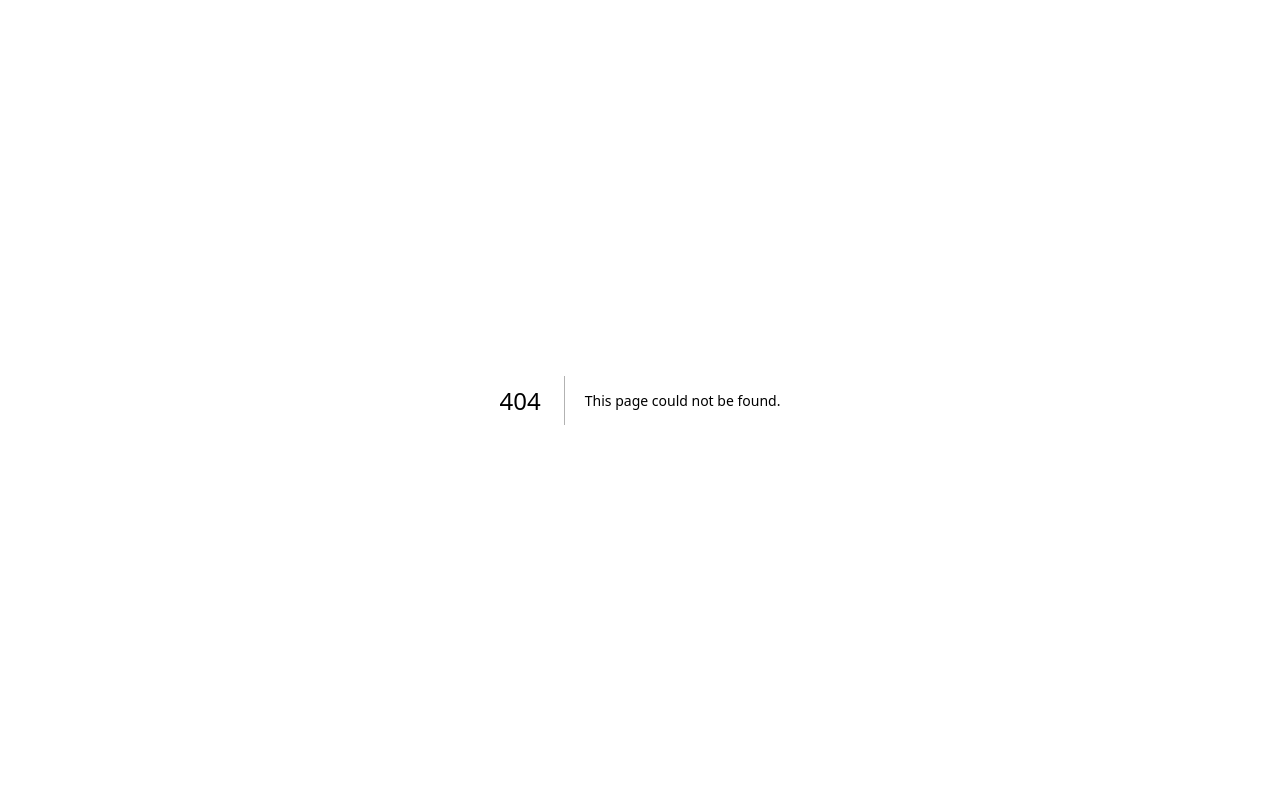
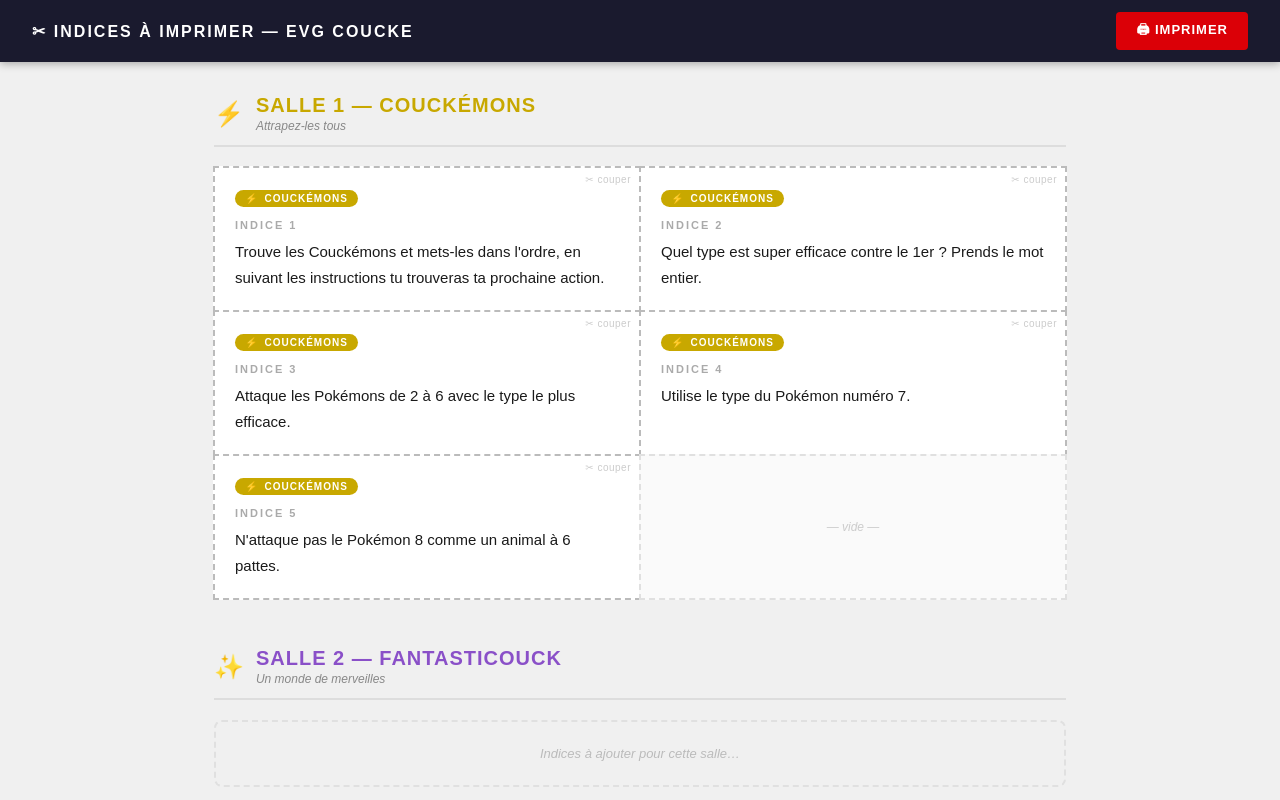
Before and after one commit to GillesdeGhel/evg-coucke, a Next.js app: page /indices in a window 1280 px wide. Before the commit this address had no page. Shown: the top 800 px of the page. Built offline with nearby package versions, Linux system fonts and the light colour scheme.

Commit message:
add printable clue cards page at /indices
- Print-optimized layout with dashed cut lines
- Cards grid (2 per row) per room
- Couckémons room filled with 5 clues
- Other rooms show placeholder
- Print button + @media print styles

Co-Authored-By: Claude Sonnet 4.6 <noreply@anthropic.com>

```diff
--- /dev/null
+++ b/pages/indices.jsx
@@ -0,0 +1,348 @@
+import Head from "next/head";
+
+const ROOMS = [
+  {
+    id: 1,
+    name: "Couckémons",
+    subtitle: "Attrapez-les tous",
+    icon: "⚡",
+    color: "#F7D02C",
+    colorDark: "#C8A800",
+    indices: [
+      {
+        num: 1,
+        text: "Trouve les Couckémons et mets-les dans l'ordre, en suivant les instructions tu trouveras ta prochaine action.",
+      },
+      {
+        num: 2,
+        text: "Quel type est super efficace contre le 1er ? Prends le mot entier.",
+      },
+      {
+        num: 3,
+        text: "Attaque les Pokémons de 2 à 6 avec le type le plus efficace.",
+      },
+      {
+        num: 4,
+        text: "Utilise le type du Pokémon numéro 7.",
+      },
+      {
+        num: 5,
+        text: "N'attaque pas le Pokémon 8 comme un animal à 6 pattes.",
+      },
+    ],
+  },
+  {
+    id: 2,
+    name: "Fantasticouck",
+    subtitle: "Un monde de merveilles",
+    icon: "✨",
+    color: "#C890F8",
+    colorDark: "#8A50C8",
+    indices: [],
+  },
+  {
+    id: 3,
+    name: "Alex(ia)",
+    subtitle: "La bien-aimée",
+    icon: "♥",
+    color: "#FF6B8A",
+    colorDark: "#C83050",
+    indices: [],
+  },
+  {
+    id: 4,
+    name: 'Le "Triathlon"',
+    subtitle: "Courir, nager, pédaler... ou pas",
+    icon: "🏊",
+    color: "#60C8F5",
+    colorDark: "#1A80C0",
+    indices: [],
+  },
+  {
+    id: 5,
+    name: "Pro-Gaming",
+    subtitle: "Instead of Programming",
+    icon: "🎮",
+    color: "#A080F8",
+    colorDark: "#6040C0",
+    indices: [],
+  },
+  {
+    id: 6,
+    name: "Jeux de Société",
+    subtitle: "Mais pas après 21h",
+    icon: "🎲",
+    color: "#F0C060",
+    colorDark: "#B08020",
+    indices: [],
+  },
+  {
+    id: 7,
+    name: "The Belfius Heist",
+    subtitle: "Le casse du siècle",
+    icon: "🏦",
+    color: "#40DFA0",
+    colorDark: "#108060",
+    indices: [],
+  },
+  {
+    id: 8,
+    name: "La Flamme de la Flemme",
+    subtitle: "L'inextinguible passion pour rien",
+    icon: "🔥",
+    color: "#FF8040",
+    colorDark: "#C04010",
+    indices: [],
+  },
+];
+
+export default function Indices() {
+  return (
+    <>
+      <Head>
+        <title>Indices — EVG Coucke</title>
+        <style>{`
+          * { box-sizing: border-box; margin: 0; padding: 0; }
+
+          body {
+            background: #f0f0f0;
+            font-family: Arial, sans-serif;
+          }
+
+          .screen-nav {
+            background: #1a1a2e;
+            color: white;
+            padding: 12px 32px;
+            display: flex;
+            align-items: center;
+            justify-content: space-between;
+            position: sticky;
+            top: 0;
+            z-index: 100;
+            box-shadow: 0 2px 8px rgba(0,0,0,0.3);
+          }
+
+          .screen-nav h1 {
+            font-size: 16px;
+            font-weight: 800;
+            letter-spacing: 2px;
+            text-transform: uppercase;
+          }
+
+          .print-btn {
+            background: #DB0007;
+            color: white;
+            border: none;
+            padding: 8px 20px;
+            border-radius: 4px;
+            font-size: 13px;
+            font-weight: 700;
+            cursor: pointer;
+            letter-spacing: 1px;
+            text-transform: uppercase;
+          }
+
+          .print-btn:hover { background: #AA0005; }
+
+          .page-wrapper {
+            max-width: 900px;
+            margin: 0 auto;
+            padding: 32px 24px 60px;
+          }
+
+          .room-section {
+            margin-bottom: 48px;
+          }
+
+          .room-header {
+            display: flex;
+            align-items: center;
+            gap: 12px;
+            margin-bottom: 20px;
+            padding-bottom: 12px;
+            border-bottom: 2px solid #ddd;
+          }
+
+          .room-icon {
+            font-size: 24px;
+          }
+
+          .room-title {
+            font-size: 20px;
+            font-weight: 900;
+            text-transform: uppercase;
+            letter-spacing: 1px;
+          }
+
+          .room-subtitle {
+            font-size: 12px;
+            color: #888;
+            font-style: italic;
+            margin-top: 2px;
+          }
+
+          .cards-grid {
+            display: grid;
+            grid-template-columns: repeat(2, 1fr);
+            gap: 0;
+          }
+
+          .card {
+            border: 2px dashed #bbb;
+            padding: 20px;
+            position: relative;
+            background: white;
+            margin: -1px;
+            page-break-inside: avoid;
+            break-inside: avoid;
+          }
+
+          .cut-corner {
+            position: absolute;
+            top: 6px;
+            right: 8px;
+            font-size: 10px;
+            color: #ccc;
+            letter-spacing: 0.5px;
+          }
+
+          .card-room-badge {
+            display: inline-flex;
+            align-items: center;
+            gap: 6px;
+            padding: 3px 10px;
+            border-radius: 20px;
+            font-size: 10px;
+            font-weight: 800;
+            text-transform: uppercase;
+            letter-spacing: 1px;
+            margin-bottom: 12px;
+            color: white;
+          }
+
+          .card-num {
+            font-size: 11px;
+            font-weight: 700;
+            color: #aaa;
+            text-transform: uppercase;
+            letter-spacing: 2px;
+            margin-bottom: 8px;
+          }
+
+          .card-text {
+            font-size: 15px;
+            line-height: 1.7;
+            color: #1a1a1a;
+            font-weight: 500;
+          }
+
+          .empty-card {
+            border: 2px dashed #e0e0e0;
+            background: #fafafa;
+            display: flex;
+            align-items: center;
+            justify-content: center;
+            font-size: 12px;
+            color: #ccc;
+            font-style: italic;
+            min-height: 100px;
+          }
+
+          .placeholder-room {
+            border: 2px dashed #e0e0e0;
+            border-radius: 8px;
+            padding: 24px;
+            text-align: center;
+            color: #bbb;
+            font-style: italic;
+            font-size: 13px;
+          }
+
+          /* ===== PRINT STYLES ===== */
+          @media print {
+            @page {
+              margin: 12mm;
+              size: A4;
+            }
+
+            body { background: white; }
+
+            .screen-nav { display: none !important; }
+
+            .page-wrapper {
+              max-width: 100%;
+              padding: 0;
+            }
+
+            .room-section {
+              margin-bottom: 36px;
+            }
+
+            .card {
+              page-break-inside: avoid;
+              break-inside: avoid;
+            }
+
+            .cards-grid {
+              break-inside: avoid;
+            }
+          }
+        `}</style>
+      </Head>
+
+      {/* Screen-only nav */}
+      <nav className="screen-nav">
+        <h1>✂ Indices à imprimer — EVG Coucke</h1>
+        <button className="print-btn" onClick={() => window.print()}>
+          🖨 Imprimer
+        </button>
+      </nav>
+
+      <div className="page-wrapper">
+        {ROOMS.map((room) => (
+          <div key={room.id} className="room-section">
+
+            {/* Room header */}
+            <div className="room-header">
+              <span className="room-icon">{room.icon}</span>
+              <div>
+                <div className="room-title" style={{ color: room.colorDark }}>
+                  Salle {room.id} — {room.name}
+                </div>
+                <div className="room-subtitle">{room.subtitle}</div>
+              </div>
+            </div>
+
+            {/* Cards */}
+            {room.indices.length > 0 ? (
+              <div className="cards-grid">
+                {room.indices.map((indice) => (
+                  <div className="card" key={indice.num}>
+                    <div className="cut-corner">✂ couper</div>
+                    <div
+                      className="card-room-badge"
+                      style={{ background: room.colorDark }}
+                    >
+                      <span>{room.icon}</span>
+                      {room.name}
+                    </div>
+                    <div className="card-num">Indice {indice.num}</div>
+                    <div className="card-text">{indice.text}</div>
+                  </div>
+                ))}
+                {/* Fill empty slot if odd number of cards */}
+                {room.indices.length % 2 !== 0 && (
+                  <div className="card empty-card">— vide —</div>
+                )}
+              </div>
+            ) : (
+              <div className="placeholder-room">
+                Indices à ajouter pour cette salle…
+              </div>
+            )}
+          </div>
+        ))}
+      </div>
+    </>
+  );
+}
```
